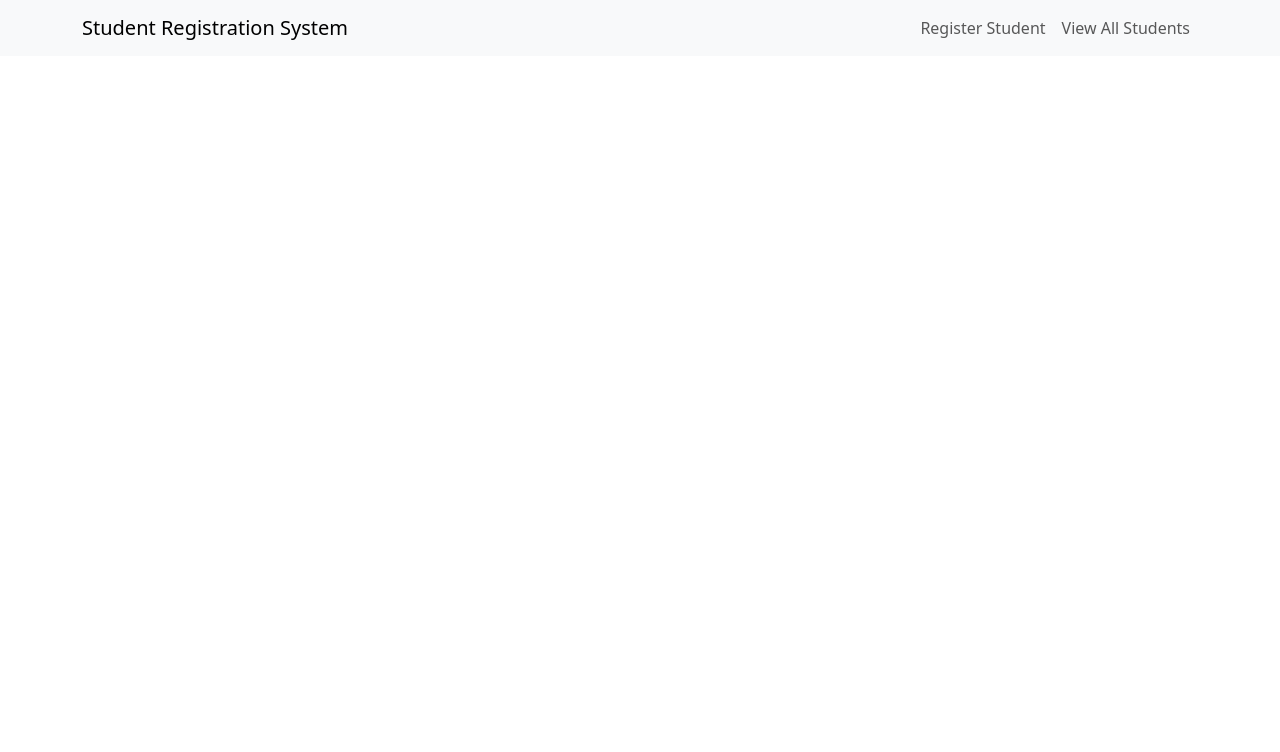
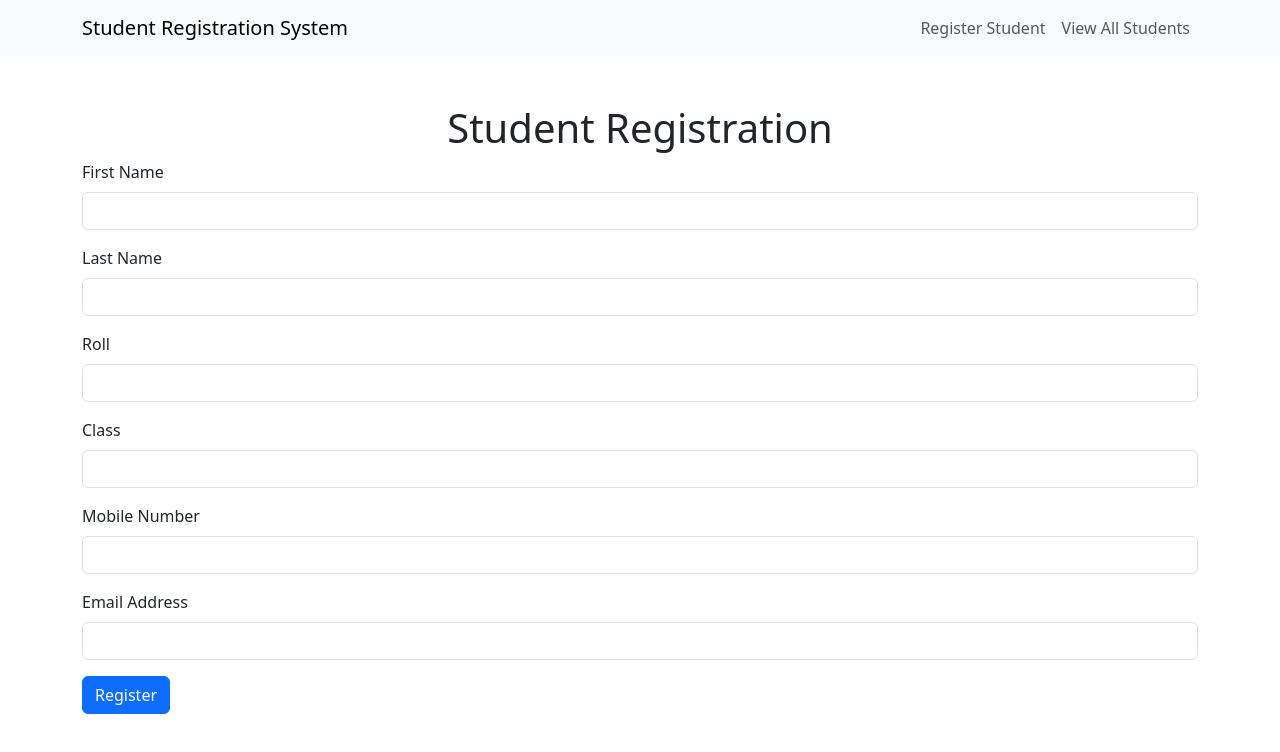
Before and after one commit to engr-faysal/Student-Registration-System, a plain HTML site: page index.html in a window 1280 px wide. Drawn offline with Linux system fonts and the light colour scheme.

Commit message:
Complete Student Registration Form

```diff
--- a/index.html
+++ b/index.html
@@ -26,7 +26,37 @@
             </div>
         </div>
     </nav>
-
-
+    <!-- Input Form -->
+    <div class="container mt-5">
+        <h1 class="text-center">Student Registration</h1>
+        <form id="StudentForm">
+            <div class="mb-3">
+                <label for="firstName" class="form-label">First Name</label>
+                <input type="text" class="form-control" name="firstName" id="firstName" required>
+            </div>
+            <div class="mb-3">
+                <label for="lastName" class="form-label">Last Name</label>
+                <input type="text" class="form-control" name="lastName" id="lastName" required>
+            </div>
+            <div class="mb-3">
+                <label for="roll" class="form-label">Roll</label>
+                <input type="number" min="1" class="form-control" name="roll" id="roll" required>
+            </div>
+            <div class="mb-3">
+                <label for="class" class="form-label">Class</label>
+                <input type="text" min="1" class="form-control" name="class" id="class" required>
+            </div>
+            <div class="mb-3">
+                <label for="mobileNo" class="form-label">Mobile Number</label>
+                <input type="tel" class="form-control" name="mobileNo" id="mobileNo" required>
+            </div>
+            <div class="mb-3">
+                <label for="email" class="form-label">Email Address</label>
+                <input type="email" class="form-control" name="email" id="email" required>
+            </div>
+            <button type="submit" class="btn btn-primary">Register</button>
+        </form>
+    </div>
+    <script src="index.js"></script>
 </body>
 </html>
```
Also changed, not shown: index.js (added).
